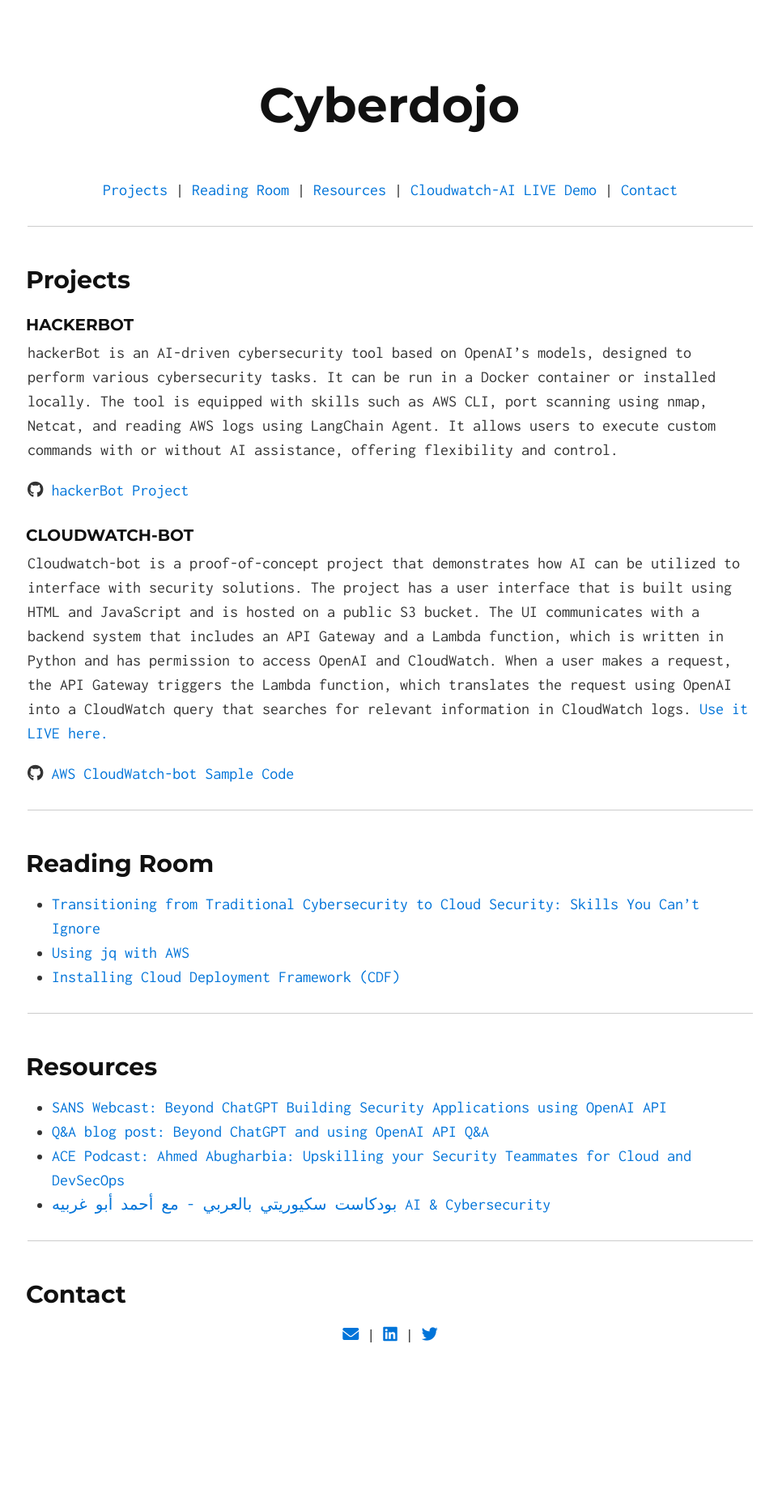
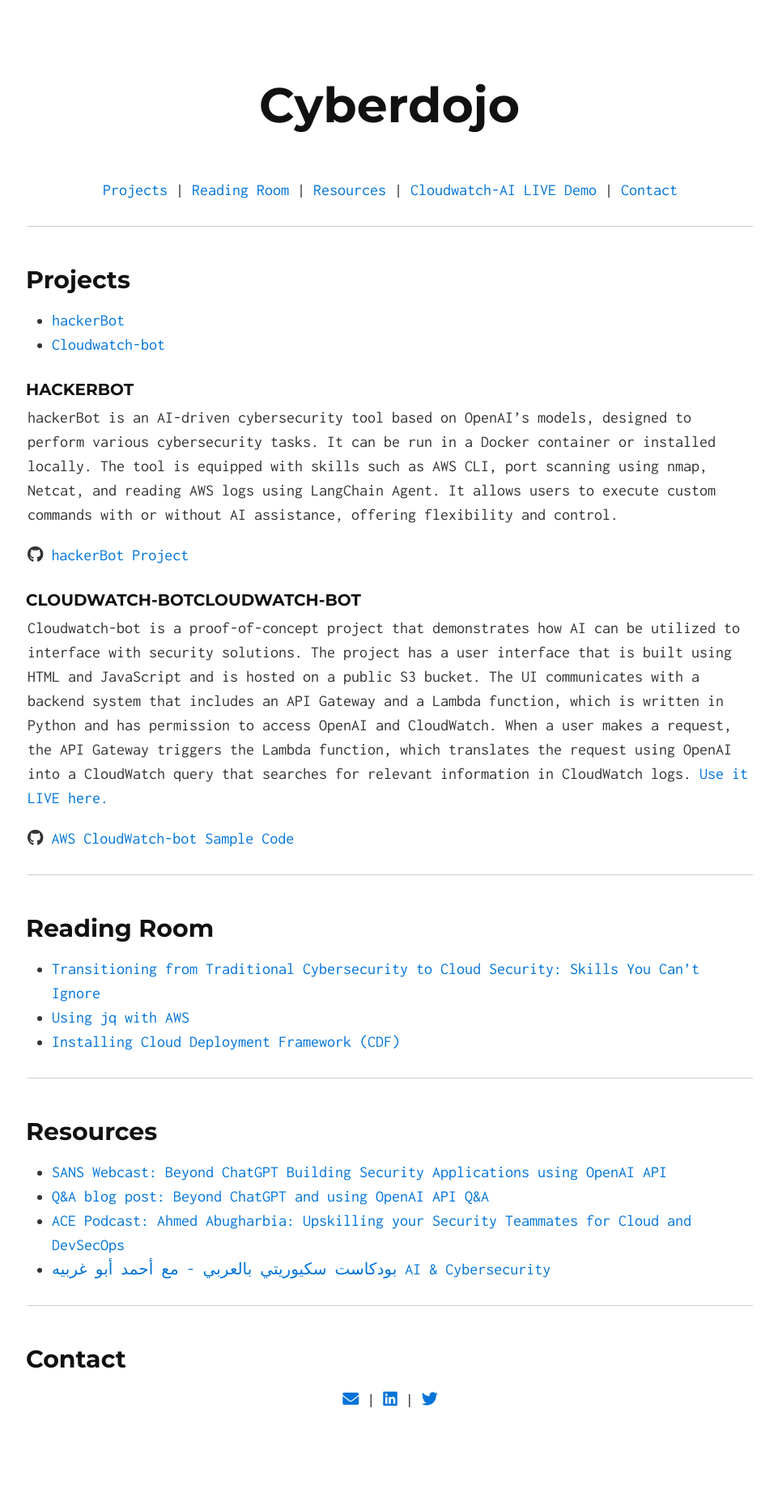
Before and after one commit to Ahmed-AG/cyberdojo-page, a Jekyll site: the page built from index.md, in a window 1280 px wide. Shown: the whole page at 81% size, without its empty margins (158-1119 px from the left). Built offline with Jekyll 4.4.1, drawn with Linux system fonts in a browser that asks for light colours; our own code applies the rules of GitHub Pages for plain Markdown files; before the commit the page ends 1764 px from its top, so only the background shows below that.

Commit message:
update projects

```diff
--- a/index.md
+++ b/index.md
@@ -3,13 +3,16 @@
 ---
 
 ## <a id="research-projects"></a>Projects
+- [hackerBot](/projects/hackerbot.md)
+- [Cloudwatch-bot](/projects/cloudwatch-bot.md)
+
 
 ### hackerBot
 hackerBot is an AI-driven cybersecurity tool based on OpenAI's models, designed to perform various cybersecurity tasks. It can be run in a Docker container or installed locally. The tool is equipped with skills such as AWS CLI, port scanning using nmap, Netcat, and reading AWS logs using LangChain Agent. It allows users to execute custom commands with or without AI assistance, offering flexibility and control.
 
 <i class="fab fa-github"></i> [hackerBot Project](https://github.com/Ahmed-AG/hackerbot){:target="_blank"}
 
-### Cloudwatch-bot
+### Cloudwatch-botCloudwatch-bot
 Cloudwatch-bot is a proof-of-concept project that demonstrates how AI can be utilized to interface with security solutions. The project has a user interface that is built using HTML and JavaScript and is hosted on a public S3 bucket. The UI communicates with a backend system that includes an API Gateway and a Lambda function, which is written in Python and has permission to access OpenAI and CloudWatch. When a user makes a request, the API Gateway triggers the Lambda function, which translates the request using OpenAI into a CloudWatch query that searches for relevant information in CloudWatch logs. <a id="cloudwatch-bot-demo"></a>[Use it LIVE here.](cloudwatch-bot.html){:target="_blank"}
 
 <i class="fab fa-github"></i> [AWS CloudWatch-bot Sample Code](https://github.com/Ahmed-AG/Cloudwatch-bot){:target="_blank"}
```
